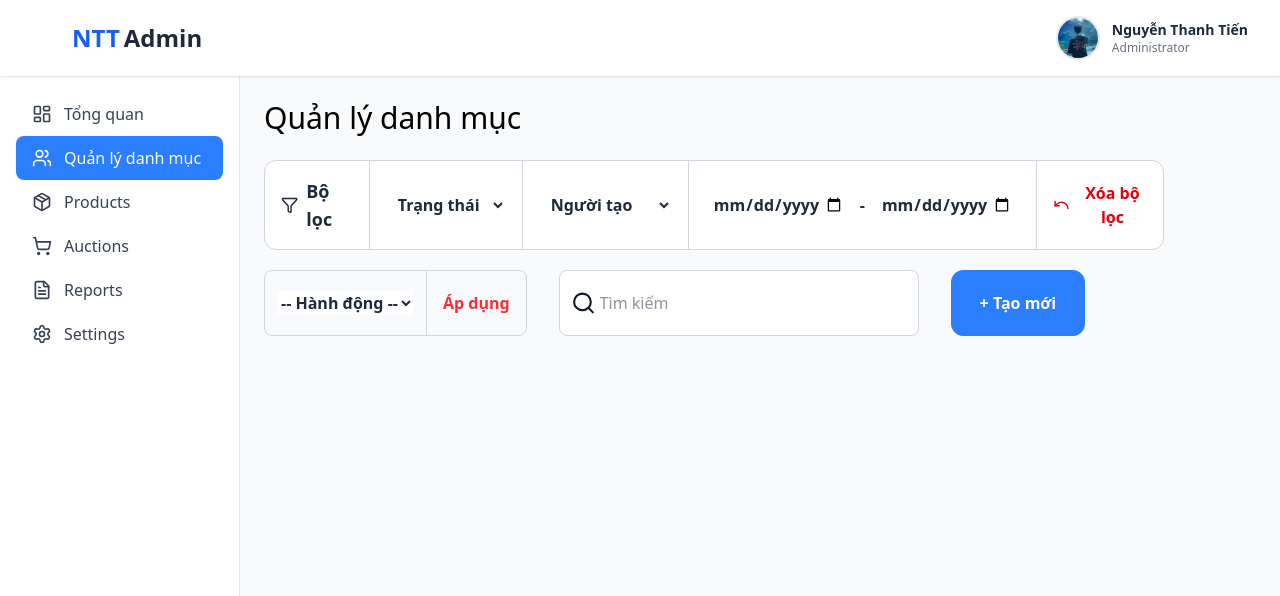
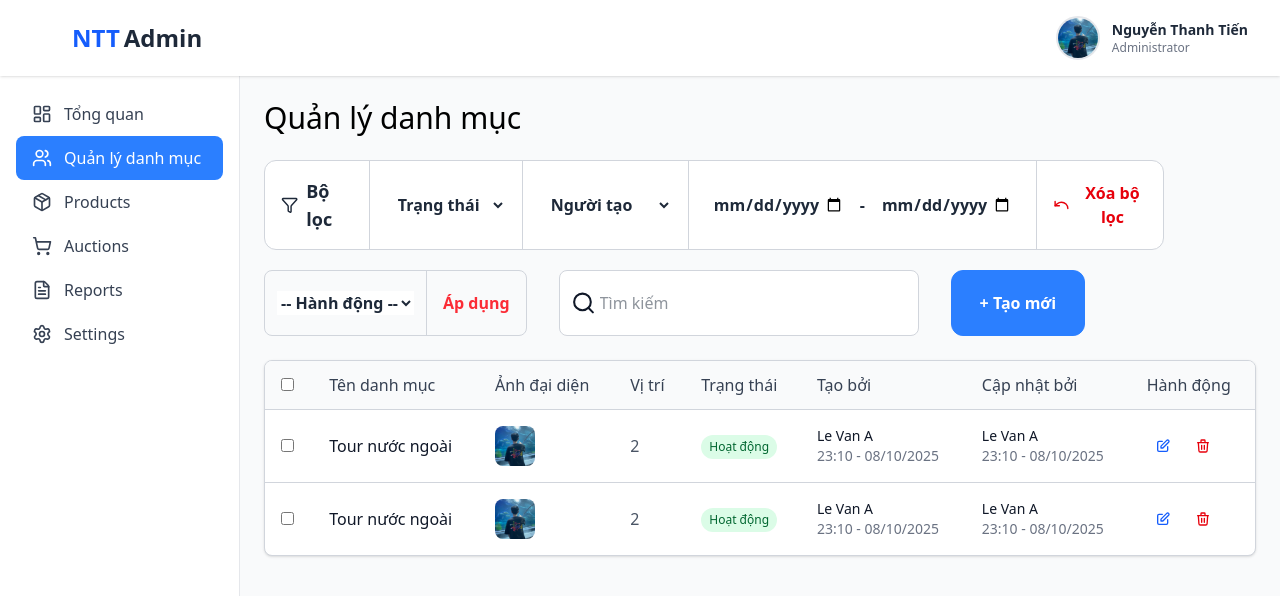
Before and after one commit to NguyenThanhTien539/online-auction-personal-project, a React (Vite) app in the folder frontend/: page /admin/categories in a window 1280 px wide. Shown: the top 596 px of the page. Built offline with nearby package versions, Linux system fonts and the light colour scheme.

Commit message:
add the part of category page

```diff
--- a/frontend/src/views/admin/pages/CategoryList.tsx
+++ b/frontend/src/views/admin/pages/CategoryList.tsx
@@ -1,11 +1,178 @@
 import FilterBar from "@/components/admin/FilterBar";
-
+import avatar from "@/assets/image/avatar.jpg";
 export default function CategoryList() {
   return (
     <div className="w-full space-y-6">
       <h1 className="font-medium text-3xl">Quản lý danh mục</h1>
       <FilterBar />
-      {/* <ActionBar /> */}
+      <div className="bg-white border border-gray-300  rounded-lg shadow overflow-hidden">
+        <table className="w-full ">
+          <thead className="bg-gray-50 border-b border-gray-300">
+            <tr>
+              <th className="px-4 py-3 text-left">
+                <input type="checkbox" className="rounded" />
+              </th>
+              <th className="px-4 py-3 text-left font-medium text-gray-700">
+                Tên danh mục
+              </th>
+              <th className="px-4 py-3 text-left font-medium text-gray-700">
+                Ảnh đại diện
+              </th>
+              <th className="px-4 py-3 text-left font-medium text-gray-700">
+                Vị trí
+              </th>
+              <th className="px-4 py-3 text-left font-medium text-gray-700">
+                Trạng thái
+              </th>
+              <th className="px-4 py-3 text-left font-medium text-gray-700">
+                Tạo bởi
+              </th>
+              <th className="px-4 py-3 text-left font-medium text-gray-700">
+                Cập nhật bởi
+              </th>
+              <th className="px-4 py-3 text-left font-medium text-gray-700">
+                Hành động
+              </th>
+            </tr>
+          </thead>
+          <tbody className="divide-y divide-gray-300">
+            <tr className="hover:bg-gray-50">
+              <td className="px-4 py-4">
+                <input type="checkbox" className="rounded" />
+              </td>
+              <td className="px-4 py-4 font-medium text-gray-900">
+                Tour nước ngoài
+              </td>
+              <td className="px-4 py-4">
+                <img
+                  src={avatar}
+                  alt=""
+                  className="w-10 h-10 rounded-lg object-cover"
+                />
+              </td>
+              <td className="px-4 py-4 text-gray-600">2</td>
+              <td className="px-4 py-4">
+                <span className="inline-flex px-2 py-1 text-xs font-medium bg-green-100 text-green-800 rounded-full">
+                  Hoạt động
+                </span>
+              </td>
+              <td className="px-4 py-4">
+                <div className="text-sm">
+                  <div className="font-medium text-gray-900">Le Van A</div>
+                  <div className="text-gray-500">23:10 - 08/10/2025</div>
+                </div>
+              </td>
+              <td className="px-4 py-4">
+                <div className="text-sm">
+                  <div className="font-medium text-gray-900">Le Van A</div>
+                  <div className="text-gray-500">23:10 - 08/10/2025</div>
+                </div>
+              </td>
+              <td className="px-4 py-4">
+                <div className="flex space-x-2">
+                  <button className="p-2 text-blue-600 hover:bg-blue-50 rounded-lg transition-colors">
+                    <svg
+                      className="w-4 h-4"
+                      fill="none"
+                      stroke="currentColor"
+                      viewBox="0 0 24 24"
+                    >
+                      <path
+                        strokeLinecap="round"
+                        strokeLinejoin="round"
+                        strokeWidth={2}
+                        d="M11 5H6a2 2 0 00-2 2v11a2 2 0 002 2h11a2 2 0 002-2v-5m-1.414-9.414a2 2 0 112.828 2.828L11.828 15H9v-2.828l8.586-8.586z"
+                      />
+                    </svg>
+                  </button>
+                  <button className="p-2 text-red-600 hover:bg-red-50 rounded-lg transition-colors">
+                    <svg
+                      className="w-4 h-4"
+                      fill="none"
+                      stroke="currentColor"
+                      viewBox="0 0 24 24"
+                    >
+                      <path
+                        strokeLinecap="round"
+                        strokeLinejoin="round"
+                        strokeWidth={2}
+                        d="M19 7l-.867 12.142A2 2 0 0116.138 21H7.862a2 2 0 01-1.995-1.858L5 7m5 4v6m4-6v6m1-10V4a1 1 0 00-1-1h-4a1 1 0 00-1 1v3M4 7h16"
+                      />
+                    </svg>
+                  </button>
+                </div>
+              </td>
+            </tr>
+            <tr className="hover:bg-gray-50">
+              <td className="px-4 py-4">
+                <input type="checkbox" className="rounded" />
+              </td>
+              <td className="px-4 py-4 font-medium text-gray-900">
+                Tour nước ngoài
+              </td>
+              <td className="px-4 py-4">
+                <img
+                  src={avatar}
+                  alt=""
+                  className="w-10 h-10 rounded-lg object-cover"
+                />
+              </td>
+              <td className="px-4 py-4 text-gray-600">2</td>
+              <td className="px-4 py-4">
+                <span className="inline-flex px-2 py-1 text-xs font-medium bg-green-100 text-green-800 rounded-full">
+                  Hoạt động
+                </span>
+              </td>
+              <td className="px-4 py-4">
+                <div className="text-sm">
+                  <div className="font-medium text-gray-900">Le Van A</div>
+                  <div className="text-gray-500">23:10 - 08/10/2025</div>
+                </div>
+              </td>
+              <td className="px-4 py-4">
+                <div className="text-sm">
+                  <div className="font-medium text-gray-900">Le Van A</div>
+                  <div className="text-gray-500">23:10 - 08/10/2025</div>
+                </div>
+              </td>
+              <td className="px-4 py-4">
+                <div className="flex space-x-2">
+                  <button className="p-2 text-blue-600 hover:bg-blue-50 rounded-lg transition-colors">
+                    <svg
+                      className="w-4 h-4"
+                      fill="none"
+                      stroke="currentColor"
+                      viewBox="0 0 24 24"
+                    >
+                      <path
+                        strokeLinecap="round"
+                        strokeLinejoin="round"
+                        strokeWidth={2}
+                        d="M11 5H6a2 2 0 00-2 2v11a2 2 0 002 2h11a2 2 0 002-2v-5m-1.414-9.414a2 2 0 112.828 2.828L11.828 15H9v-2.828l8.586-8.586z"
+                      />
+                    </svg>
+                  </button>
+                  <button className="p-2 text-red-600 hover:bg-red-50 rounded-lg transition-colors">
+                    <svg
+                      className="w-4 h-4"
+                      fill="none"
+                      stroke="currentColor"
+                      viewBox="0 0 24 24"
+                    >
+                      <path
+                        strokeLinecap="round"
+                        strokeLinejoin="round"
+                        strokeWidth={2}
+                        d="M19 7l-.867 12.142A2 2 0 0116.138 21H7.862a2 2 0 01-1.995-1.858L5 7m5 4v6m4-6v6m1-10V4a1 1 0 00-1-1h-4a1 1 0 00-1 1v3M4 7h16"
+                      />
+                    </svg>
+                  </button>
+                </div>
+              </td>
+            </tr>
+          </tbody>
+        </table>
+      </div>
     </div>
   );
 }
```
